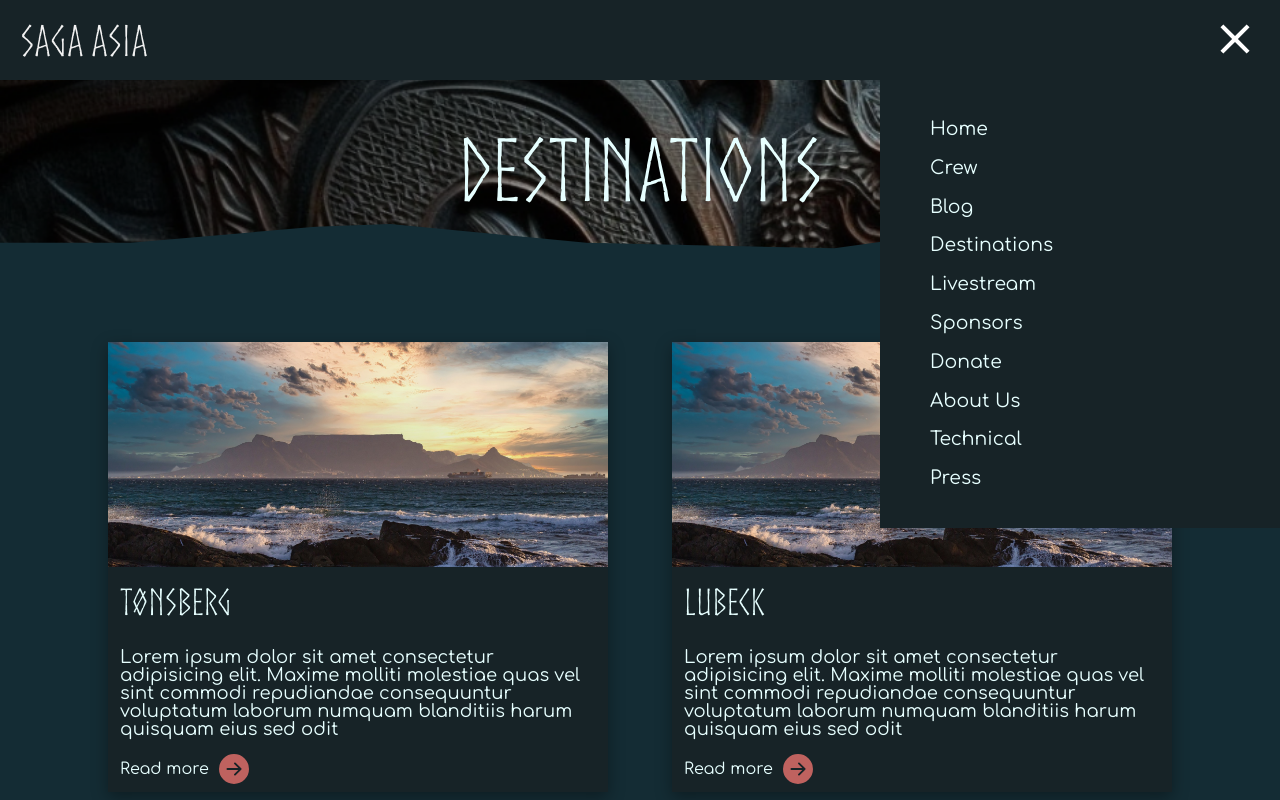
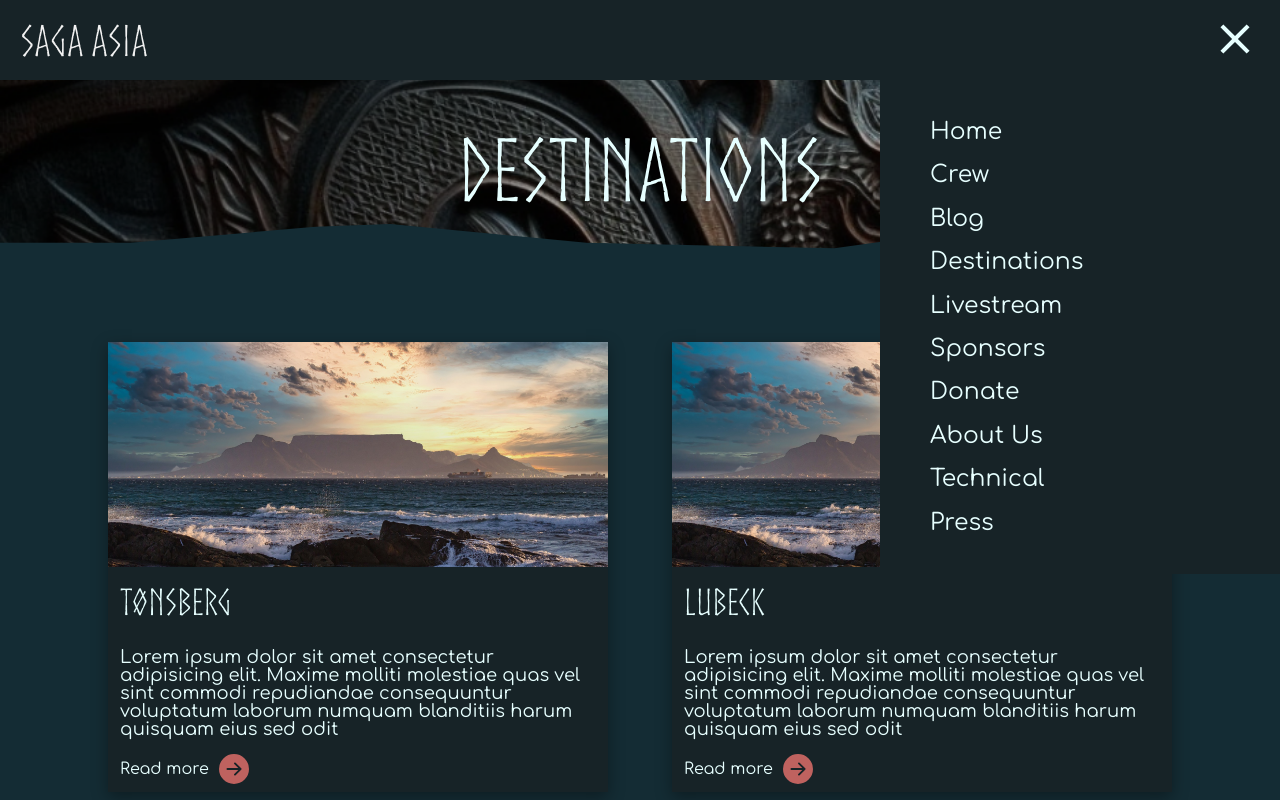
Before and after one commit to mobak88/Saga-Farmann, a Next.js app: page /destinations in a window 1280 px wide. Both pictures are taken after a click on the element 1235 px from the left and 40 px from the top of the page. Shown: the top 800 px of the page. Built offline with nearby package versions, Linux system fonts and the light colour scheme.

Commit message:
getting an strictmode error

```diff
--- a/next.config.js
+++ b/next.config.js
@@ -5,9 +5,9 @@ const nextConfig = {
   images: {
     remotePatterns: [
       {
-        protocol: 'https',
-        hostname: 'dev.sagafarmann.com',
-        port: '',
+        protocol: "https",
+        hostname: "dev.sagafarmann.com",
+        port: "",
       },
     ],
   },
--- a/package.json
+++ b/package.json
@@ -25,8 +25,8 @@
     "react-icons": "^4.8.0",
     "react-map-gl": "^7.0.21",
     "react-markdown": "^8.0.5",
+    "react-modal": "^3.16.1",
     "react-transition-group": "^4.4.5",
-    "react-modal": "^3.16.1",
     "sharp": "^0.31.3",
     "swiper": "^9.1.1",
     "typescript": "4.9.5"
--- a/src/components/navigation/hamburger/HamburgerTransition.module.css
+++ b/src/components/navigation/hamburger/HamburgerTransition.module.css
@@ -1,3 +1,21 @@
+.icons-enter {
+  opacity: 0;
+}
+
+.icons-enter-active {
+  opacity: 1;
+  transition: opacity 300ms ease-in-out;
+}
+
+.icons-exit {
+  opacity: 1;
+}
+
+.icons-exit-active {
+  opacity: 0;
+  transition: opacity 300ms ease-in-out;
+}
+
 .menu-enter {
   opacity: 0;
   transform: translateX(100%);
@@ -6,7 +24,7 @@
 .menu-enter-active {
   opacity: 1;
   transform: translateX(0%);
-  transition: transform 300ms ease-in-out, opacity 300ms ease-in-out;
+  transition: transform 300ms ease-in-out;
 }
 
 .menu-exit {
@@ -17,7 +35,7 @@
 .menu-exit-active {
   opacity: 0;
   transform: translateX(100%);
-  transition: transform 300ms ease-in-out, opacity 300ms ease-in-out;
+  transition: transform 300ms ease-in-out;
 }
 
 .menu {
@@ -35,11 +53,20 @@
   padding: 4rem 0;
 }
 
+.hamburger-icons {
+  cursor: pointer;
+}
+
+.menu-icon {
+  color: var(--light-text-color);
+  transition: transform 0.3s ease-in-out;
+}
+
 .page-link {
   text-decoration: none;
   color: var(--light-text-color);
   font-family: "Comfortaa";
-  font-size: var(--p--step-1);
+  font-size: var(--p--step-2);
   margin: 5rem;
   padding: 2rem 0;
 }
--- a/src/components/navigation/hamburger/HamburgerTransition.tsx
+++ b/src/components/navigation/hamburger/HamburgerTransition.tsx
@@ -1,4 +1,4 @@
-import React, { useState } from "react";
+import React, { useState, useRef } from "react";
 import { CSSTransition } from "react-transition-group";
 import styles from "./HamburgerTransition.module.css";
 import Link from "next/link";
@@ -34,13 +34,25 @@ const HamburgerTransition = () => {
   return (
     <>
       <div className={styles["hamburger-icons"]} onClick={toggleMenu}>
-        {click ? (
-          <IoMdClose size={50} style={{ color: "#fff" }} />
-        ) : (
-          <IoIosMenu size={50} style={{ color: "#fff" }} />
-        )}
+        <CSSTransition in={isOpen} timeout={300} classNames="icons">
+          {click ? (
+            <IoMdClose size={50} className={styles["menu-icon"]} />
+          ) : (
+            <IoIosMenu size={50} className={styles["menu-icon"]} />
+          )}
+        </CSSTransition>
       </div>
-      <CSSTransition in={isOpen} timeout={0} classNames="menu" unmountOnExit>
+      <CSSTransition
+        in={isOpen}
+        timeout={300}
+        classNames={{
+          enter: styles["menu-enter"],
+          enterActive: styles["menu-enter-active"],
+          exit: styles["menu-exit"],
+          exitActive: styles["menu-exit-active"],
+        }}
+        unmountOnExit
+      >
         <div className={styles.menu}>
           {links.map(({ href, label }) => (
             <div key={href}>
```
Also changed, not shown: 1 other file (tests, documents, lock files or other folders).
